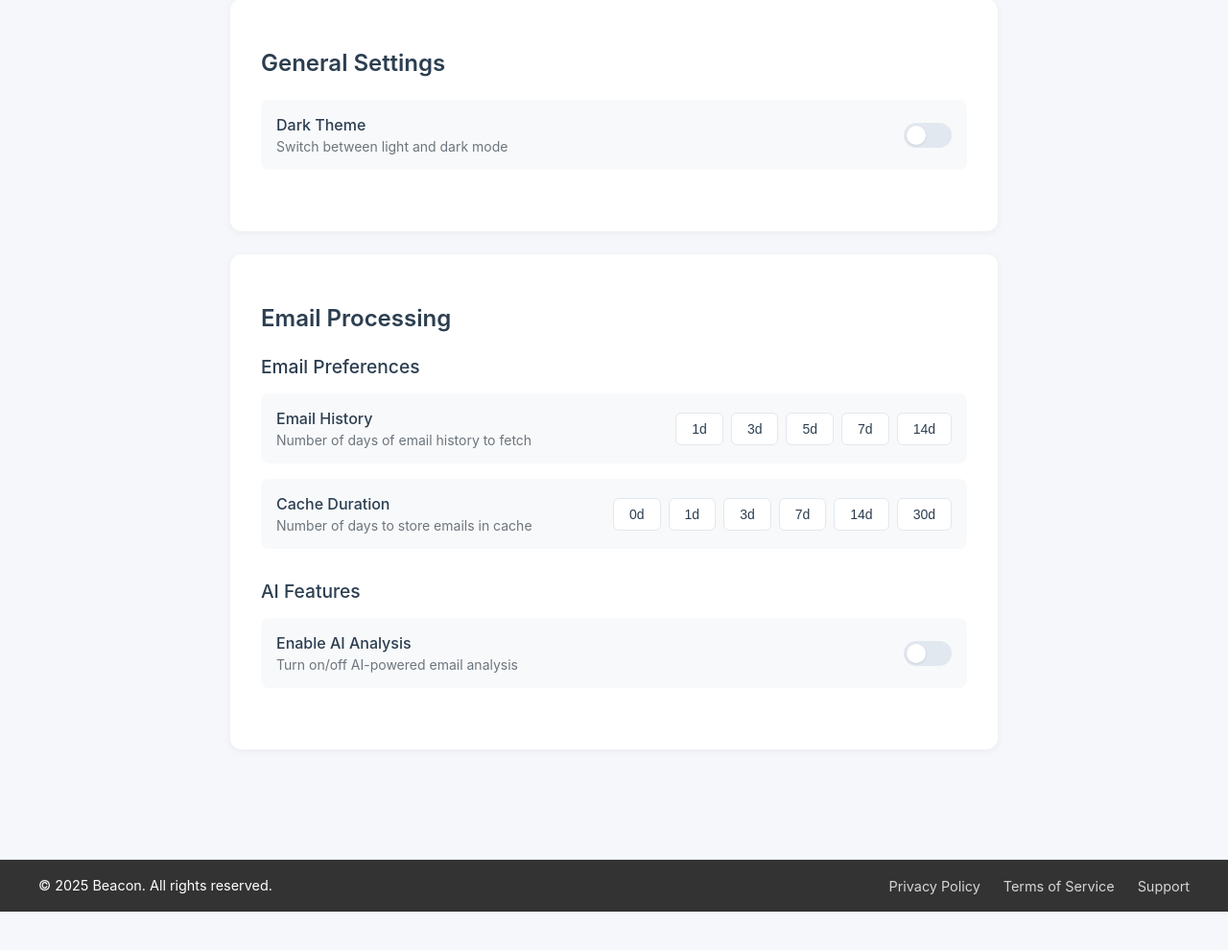
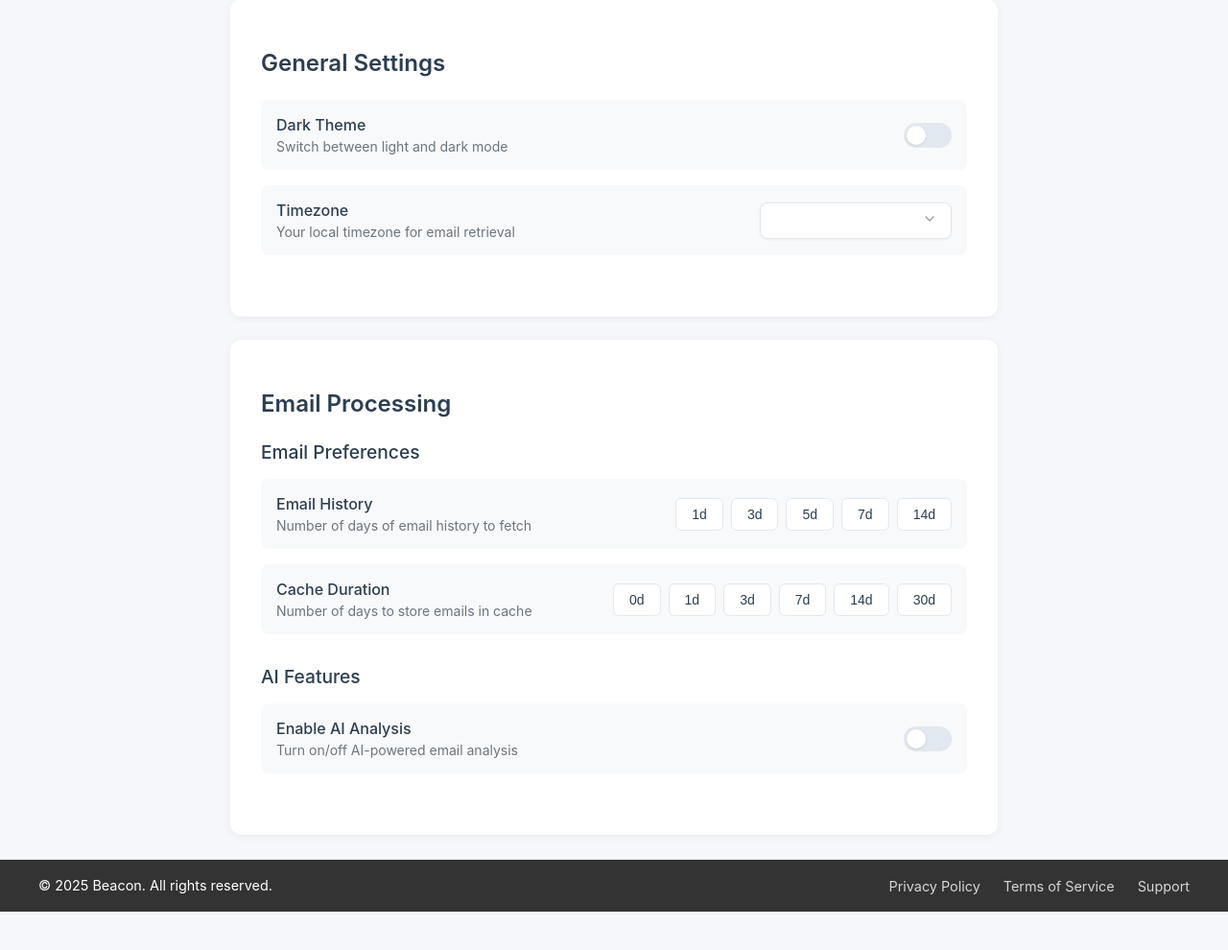
Before and after one commit to asergian/beacon, a Flask app: template app/templates/settings.html in a window 1280 px wide. Shown: the part 177-1167 px from the top of the page at 96% size. Run offline with Flask 3, Linux system fonts and the light colour scheme; the template is opened without the code that fills it, so the values that code supplies are empty; parts of the project's set-up code (start-up, migrations or seed data) failed here and were passed over.

Commit message:
fix: added timezone settings and fixed gmail_subprocess json parsing

```diff
--- a/app/models.py
+++ b/app/models.py
@@ -101,7 +101,8 @@ class User(db.Model):
                     'color': '#EC4899'
                 }
             ]
-        }
+        },
+        'timezone': 'US/Pacific'
     }
 
     def get_setting(self, key: str, default: Any = None) -> Any:
--- a/app/templates/settings.html
+++ b/app/templates/settings.html
@@ -23,6 +23,27 @@
                                    {% if user_settings.theme == 'dark' %}checked{% endif %}
                             >
                             <span class="toggle-switch"></span>
+                        </div>
+                    </div>
+                </div>
+
+                <div class="setting-item">
+                    <div class="setting-content">
+                        <div class="setting-info">
+                            <span class="setting-title">Timezone</span>
+                            <span class="setting-description">Your local timezone for email retrieval</span>
+                        </div>
+                        <div class="select-container">
+                            <select id="timezone" name="timezone" class="modern-select">
+                                {% for tz in common_timezones %}
+                                    <option value="{{ tz }}" {% if user_settings.timezone == tz %}selected{% endif %}>{{ tz }}</option>
+                                {% endfor %}
+                            </select>
+                            <div class="select-arrow">
+                                <svg xmlns="http://www.w3.org/2000/svg" width="16" height="16" viewBox="0 0 24 24" fill="none" stroke="currentColor" stroke-width="2" stroke-linecap="round" stroke-linejoin="round">
+                                    <polyline points="6 9 12 15 18 9"></polyline>
+                                </svg>
+                            </div>
                         </div>
                     </div>
                 </div>
@@ -128,10 +149,17 @@
                                 <span class="setting-title">Model Selection</span>
                                 <span class="setting-description">Choose between speed and accuracy (affects cost)</span>
                             </div>
-                            <select id="model_type" name="ai_features.model_type" class="form-select">
-                                <option value="gpt-4o-mini" {% if user_settings.get('ai_features', {}).get('model_type') == 'gpt-4o-mini' %}selected{% endif %}>Standard (GPT-4o-mini)</option>
-                                <option value="gpt-4o" {% if user_settings.get('ai_features', {}).get('model_type') == 'gpt-4o' %}selected{% endif %}>Premium (GPT-4o)</option>
-                            </select>
+                            <div class="select-container">
+                                <select id="model_type" name="ai_features.model_type" class="modern-select">
+                                    <option value="gpt-4o-mini" {% if user_settings.get('ai_features', {}).get('model_type') == 'gpt-4o-mini' %}selected{% endif %}>Standard (GPT-4o-mini)</option>
+                                    <option value="gpt-4o" {% if user_settings.get('ai_features', {}).get('model_type') == 'gpt-4o' %}selected{% endif %}>Premium (GPT-4o)</option>
+                                </select>
+                                <div class="select-arrow">
+                                    <svg xmlns="http://www.w3.org/2000/svg" width="16" height="16" viewBox="0 0 24 24" fill="none" stroke="currentColor" stroke-width="2" stroke-linecap="round" stroke-linejoin="round">
+                                        <polyline points="6 9 12 15 18 9"></polyline>
+                                    </svg>
+                                </div>
+                            </div>
                         </div>
                     </div>
 
@@ -452,11 +480,11 @@
         flex-shrink: 0;
     }
 
-    .form-select:hover, .form-input:hover {
+    .form-input:hover {
         border-color: #cbd5e1;
     }
 
-    .form-select:focus, .form-input:focus {
+    .form-input:focus {
         outline: none;
         border-color: #3b82f6;
         box-shadow: 0 0 0 3px rgba(59, 130, 246, 0.1);
@@ -477,7 +505,7 @@
             width: 100%;
         }
 
-        .form-select, .form-input {
+        .form-input {
             width: 100%;
             text-align: left;
         }
@@ -738,6 +766,52 @@
     .btn-icon {
         font-size: 1.25rem;
         line-height: 1;
+    }
+
+    .select-container {
+        position: relative;
+        min-width: 200px;
+    }
+
+    .modern-select {
+        appearance: none;
+        -webkit-appearance: none;
+        width: 100%;
+        padding: 10px 15px;
+        font-size: 14px;
+        border: 1px solid var(--input-border);
+        border-radius: 8px;
+        background-color: var(--input-bg);
+        color: var(--input-text);
+        transition: all 0.2s ease;
+        cursor: pointer;
+        box-shadow: 0 1px 3px rgba(0,0,0,0.05);
+    }
+
+    .modern-select:hover {
+        border-color: #a0aec0;
+    }
+
+    .modern-select:focus {
+        outline: none;
+        border-color: #3b82f6;
+        box-shadow: 0 0 0 3px rgba(59, 130, 246, 0.1);
+    }
+
+    .select-arrow {
+        position: absolute;
+        right: 15px;
+        top: 50%;
+        transform: translateY(-50%);
+        pointer-events: none;
+        color: var(--input-text);
+        opacity: 0.5;
+    }
+
+    @media (max-width: 640px) {
+        .select-container {
+            width: 100%;
+        }
     }
 </style>
 
```
Also changed, not shown: app/email/core/gmail_client_subprocess.py (+50 -11 lines), app/email/core/gmail_subprocess.py (+23 -8 lines), app/email/pipeline/pipeline.py (+43 -5 lines), app/routes/user_routes.py (+35 -1 lines), app/email/storage/cache.py.
